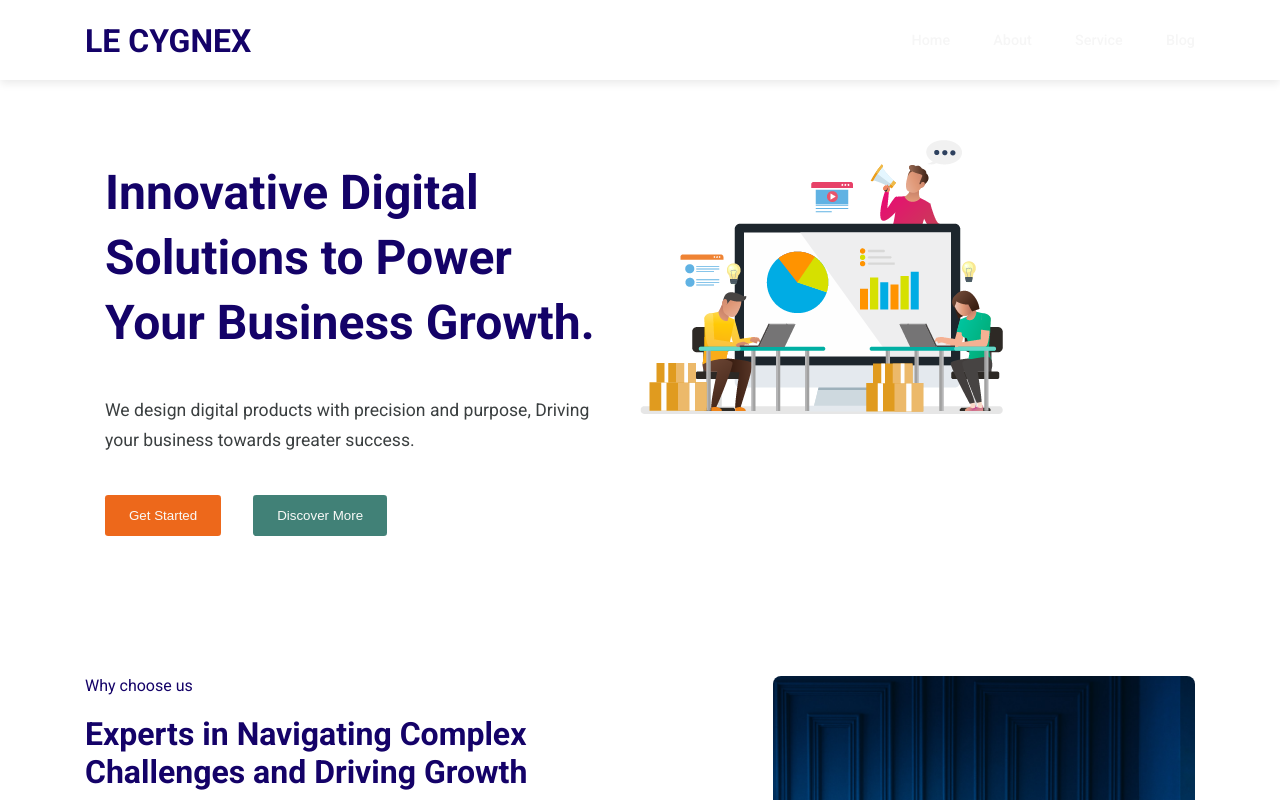
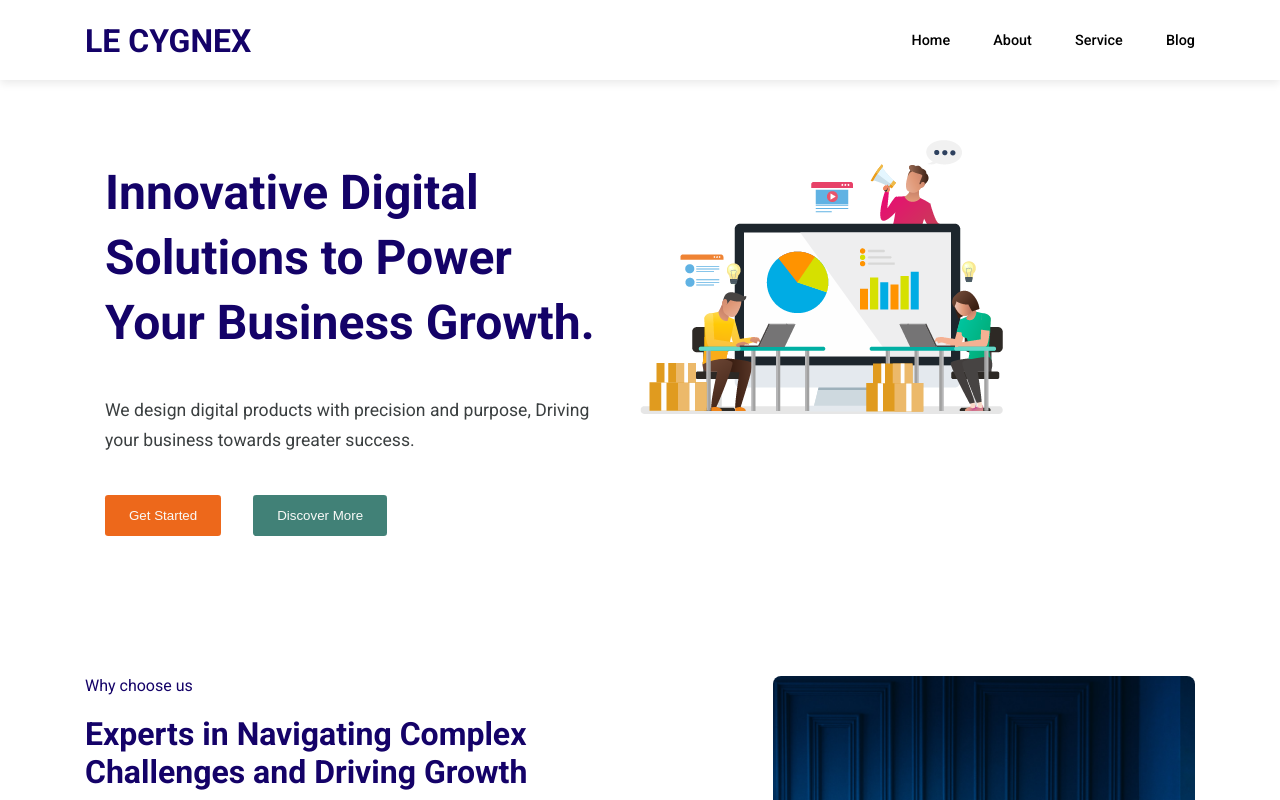
Before and after one commit to Nihalpm123/lecygnex, a React (Vite) app: page / in a window 1280 px wide. Shown: the top 800 px of the page. Built offline with nearby package versions, Linux system fonts and the light colour scheme.

Commit message:
navbar link color changed

```diff
--- a/src/components/Header/header.css
+++ b/src/components/Header/header.css
@@ -22,11 +22,11 @@
     font-weight: 500;
     font-size: .9rem;
     cursor: pointer;
-    color: #f6f6f6;
+    color: #000000;
 }
 
 .menu__link:hover{
-    color: var(--link-active);
+    color: #0d2681;
 }
 
 .logo h2{
```
